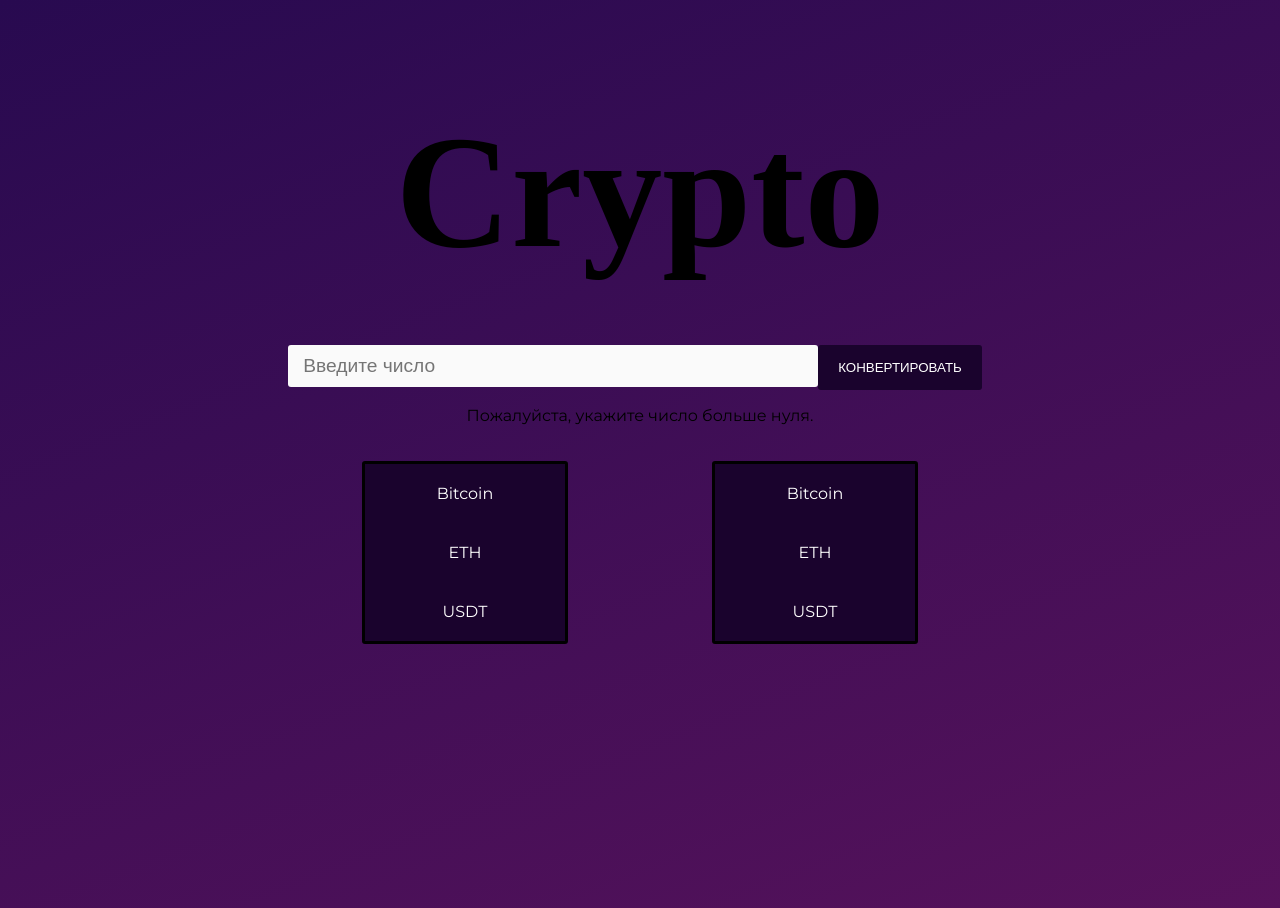
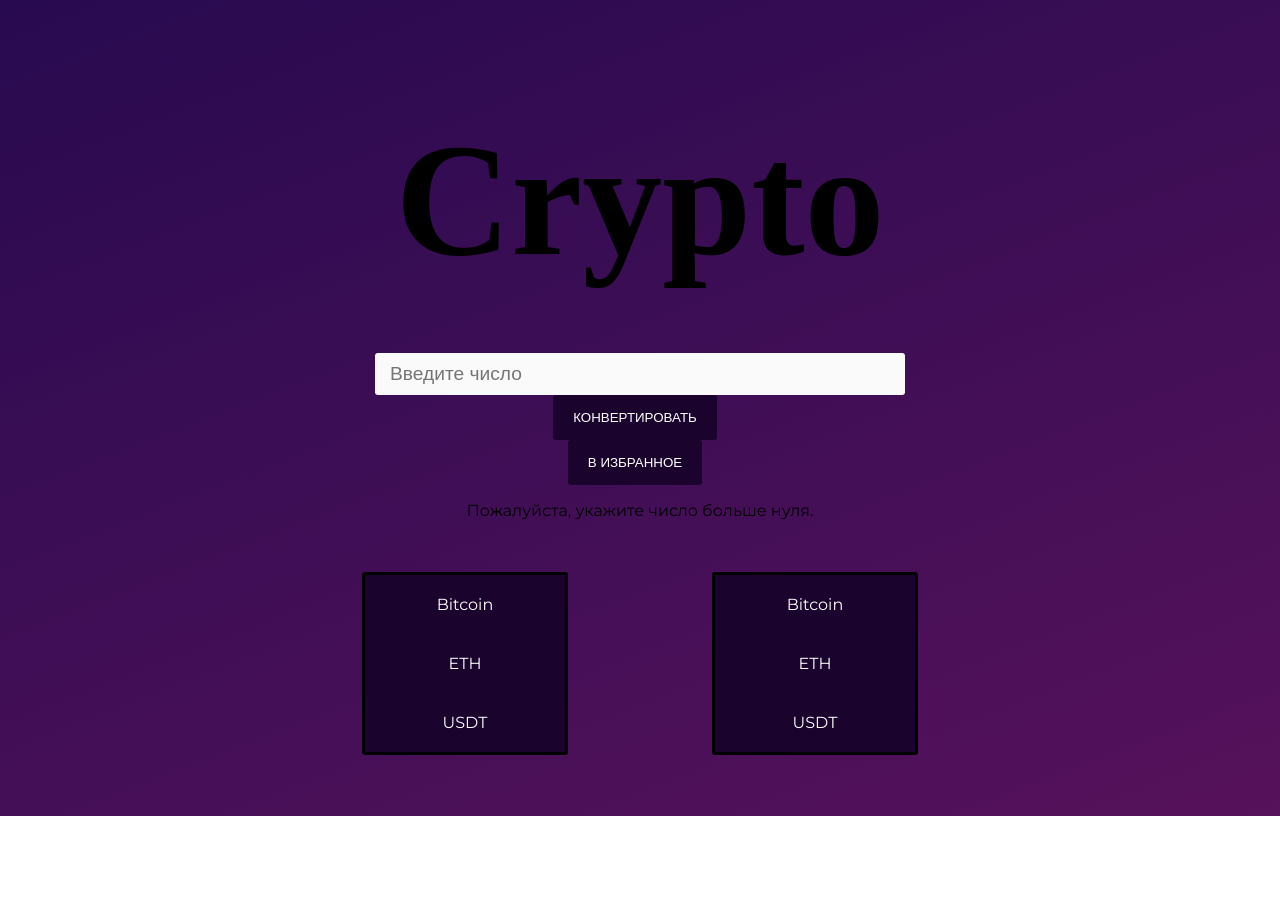
Before and after one commit to RubyVine01/crypto-exchange, a Vue app: page / in a window 1280 px wide. Both pictures are taken after a click on the button "КОНВЕРТИРОВАТЬ". After the commit the page ends 816 px from the top, so only its background shows below. Built offline with nearby package versions, Linux system fonts and the light colour scheme; a web font is replaced by a local one; what crypto-convert would draw is missing.

Commit message:
add favourite

```diff
--- a/src/App.vue
+++ b/src/App.vue
@@ -1,24 +1,28 @@
 <template>
-  <h1>Crypto</h1>
-  <Input :changeAmount="changeAmount" :convert="convert" />
-  <p v-if="error != ''">{{ error }}</p>
-  <p v-if="result != ''" className="result-text">{{ result }}</p>
-  <div className="selectors">
-    <Selector :setCrypto="setConvertFrom" />
-    <Selector :setCrypto="setConvertTo" />
+  <div className="app">
+    <h1>Crypto</h1>
+    <Input :changeAmount="changeAmount" :convert="convert" :favourite="favourite" />
+    <p v-if="error != ''">{{ error }}</p>
+    <p v-if="result != ''" className="result-text">{{ result }}</p>
+    <Favourite :favs="favs" v-if="favs.length > 0" :getFromFavs="getFromFavs"/>
+    <div className="selectors">
+      <Selector :setCrypto="setConvertFrom" :convertNow="convertFrom"/>
+      <Selector :setCrypto="setConvertTo" :convertNow="convertTo "/>
+    </div>
   </div>
 </template>
 
 <script>
 import Input from './components/Input.vue';
 import Selector from './components/Selector.vue';
+import Favourite from './components/Favourite.vue';
 import CryptoConvert from 'crypto-convert';
 
 const convert = new CryptoConvert();
 
 
 export default {
-  components: { Input, Selector },
+  components: { Input, Selector, Favourite },
   data() {
     return {
       amount: 0,
@@ -26,9 +30,20 @@ export default {
       convertTo: '',
       error: '',
       result: 0,
+      favs: []
     }
   },
   methods: {
+    favourite() {
+      this.favs.push({
+        from: this.convertFrom,
+        to: this.convertTo
+      })
+    },
+    getFromFavs(index) {
+       this.convertFrom = this.favs[index].from;
+       this.convertTo = this.favs[index].to
+    },
     changeAmount(val) {
       this.amount = val
     },
@@ -55,7 +70,7 @@ export default {
       this.error = ""
       await convert.ready();
       this.result = convert[this.convertFrom][this.convertTo](this.amount);
-    }
+    },
 
   }
 }
@@ -63,6 +78,12 @@ export default {
 
 
 <style scoped>
+.app {
+  display: flex;
+  flex-direction: column;
+  align-items: center;
+}
+
 .selectors {
   display: flex;
   justify-content: space-around;
--- a/src/assets/style.css
+++ b/src/assets/style.css
@@ -2,6 +2,7 @@
 @import url("https://fonts.googleapis.com/css2?family=Montserrat:ital,wght@0,100..900;1,100..900&family=Nabla&family=Nunito:wght@400;500;600;700;800;900&family=Quicksand&display=swap");
 
 body {
+  justify-content: start;
   background: rgb(86, 18, 91);
   background: linear-gradient(
     339deg,
--- /dev/null
+++ b/src/components/Favourite.vue
@@ -0,0 +1,50 @@
+<template>
+    <h2>Избранное</h2>
+    <div @click="getFromFavs(index)" v-for="(el, index) in favs" :key="index">
+        <span>{{ el.from }} </span>
+        <span>{{ el.to }} </span>
+    </div>
+</template>
+
+<script>
+export default {
+    props: {
+        favs: {
+            type: Array,
+            required: true
+        },
+        getFromFavs: {
+            type: Function,
+            required: true
+        },
+    }
+}
+</script>
+
+
+<style scoped>
+h2 {
+    color: white;
+}
+
+div {
+    display: flex;
+    justify-content: space-between;
+    width: 500px;
+    margin: 10px auto;
+    transition: all 500ms ease;
+}
+
+span {
+    padding: 10px 15px;
+    background: #8c00ff;
+    color: #fff;
+
+}
+
+div:hover {
+    opacity: 0.7;
+    transform: scale(1.1);
+    cursor: pointer;
+}
+</style>
--- a/src/components/Input.vue
+++ b/src/components/Input.vue
@@ -1,6 +1,7 @@
 <template>
     <input min="0" type="number" @input="changeAmount($event.target.value)" placeholder="Введите число">
     <button @click="convert()">Конвертировать</button>
+    <button @click="favourite()">В избранное</button>
 </template>
 
 <script>
@@ -11,6 +12,10 @@ export default {
             required: true
         },
         convert: {
+            type: Function,
+            required: true
+        },
+        favourite: {
             type: Function,
             required: true
         }
--- a/src/components/Selector.vue
+++ b/src/components/Selector.vue
@@ -1,12 +1,12 @@
 <template>
     <ul>
-        <li @click="selectItem('BTC')" :className="current == 'BTC' ? 'active' : ''">
+        <li @click="setCrypto('BTC')" :className="convertNow == 'BTC' ? 'active' : ''">
             Bitcoin
         </li>
-        <li @click="selectItem('ETH')" :className="current == 'ETH' ? 'active' : ''">
+        <li @click="setCrypto('ETH')" :className="convertNow == 'ETH' ? 'active' : ''">
             ETH
         </li>
-        <li @click="selectItem('USD')" :className="current == 'USD' ? 'active' : ''">
+        <li @click="setCrypto('USD')" :className="convertNow == 'USD' ? 'active' : ''">
             USDT
         </li>
     </ul>
@@ -19,17 +19,10 @@ export default {
             type: Function,
             required: true,
         },
-    },
-    data() {
-        return {
-            current: "",
-        };
-    },
-    methods: {
-        selectItem(val) {
-            this.setCrypto(val);
-            this.current = val;
-        },
+        convertNow: {
+            type: String,
+            required: true,
+        }
     },
 };
 </script>
```
